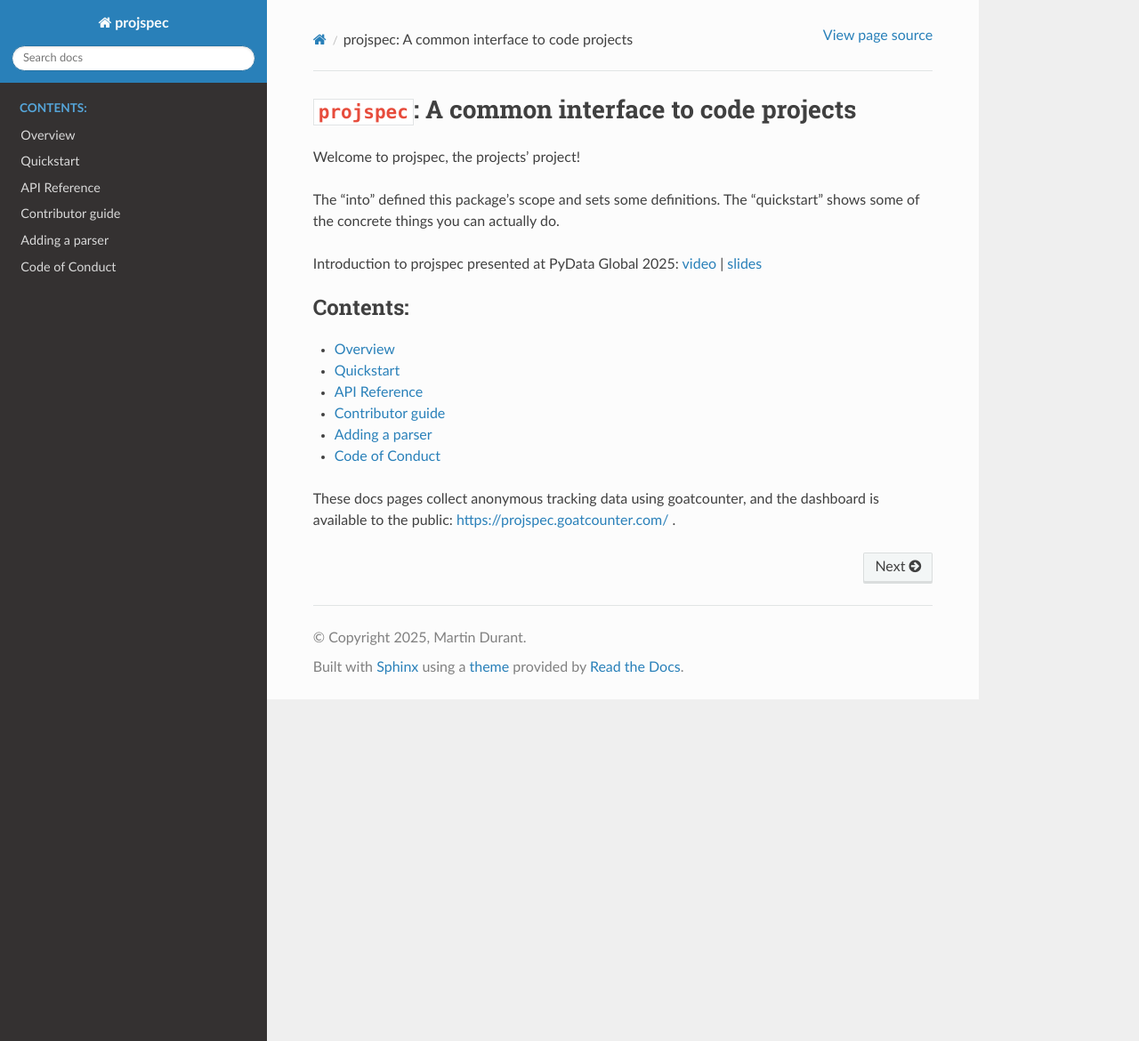
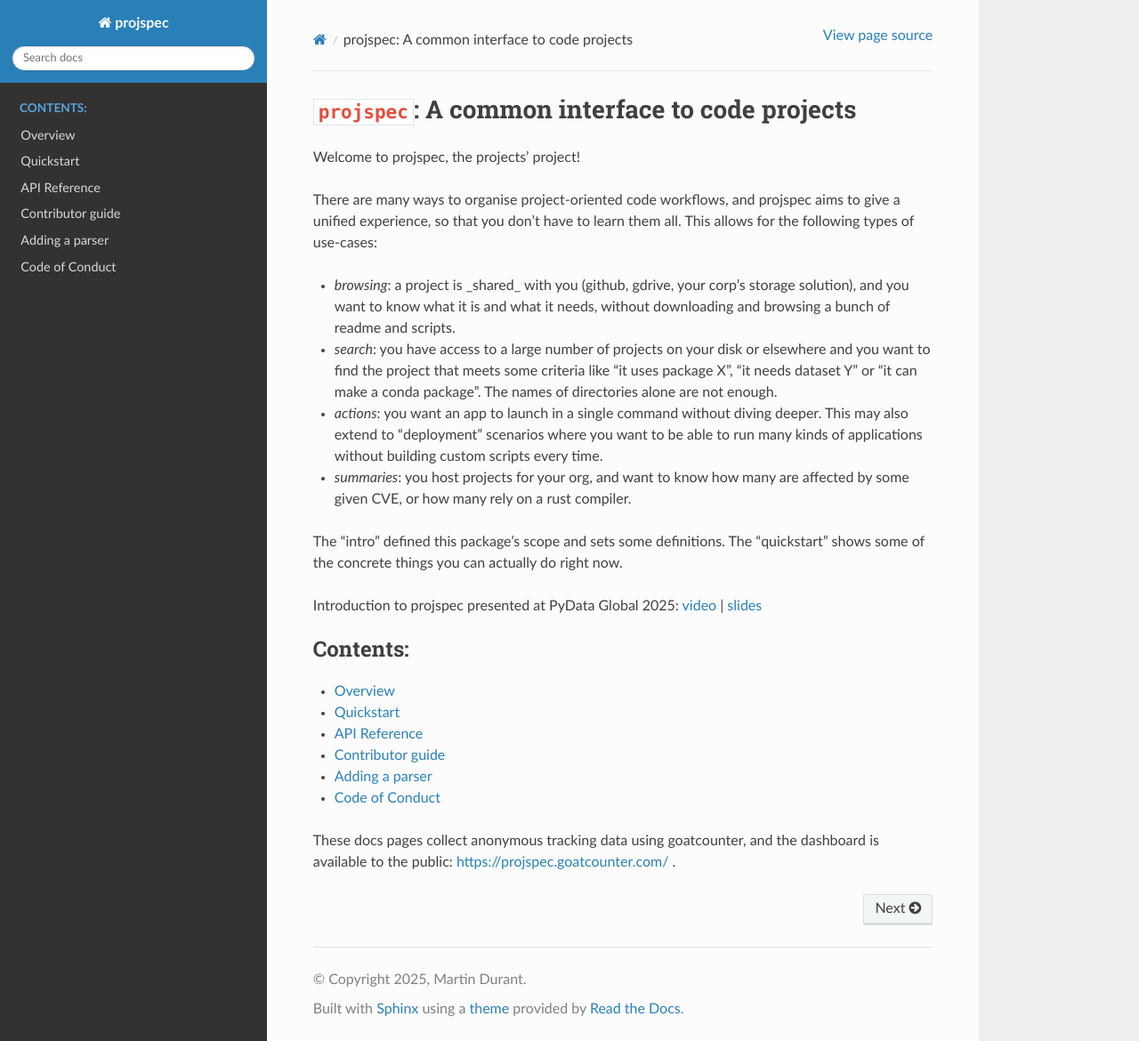
Before and after one commit to fsspec/projspec, a Sphinx documentation site: the page built from docs/source/index.rst, in a window 1280 px wide and 1170 px high. Shown: the whole window at 89% size. Built offline with Sphinx 7.4.7 and the Read the Docs theme 3.1.0, drawn with Linux system fonts in a browser that asks for light colours; the version number is read from the project's files by our own code.

Commit message:
Add docs foreword

```diff
--- a/docs/source/index.rst
+++ b/docs/source/index.rst
@@ -3,8 +3,24 @@
 
 Welcome to projspec, the projects' project!
 
-The "into" defined this package's scope and sets some definitions. The "quickstart"
-shows some of the concrete things you can actually do.
+There are many ways to organise project-oriented code workflows, and projspec aims
+to give a unified experience, so that you don't have to learn them all. This allows
+for the following types of use-cases:
+
+- *browsing*: a project is _shared_ with you (github, gdrive, your corp's storage solution), and
+  you want to know what it is and what it needs, without downloading and browsing a
+  bunch of readme and scripts.
+- *search*: you have access to a large number of projects on your disk or elsewhere and you want
+  to find the project that meets some criteria like "it uses package X", "it needs
+  dataset Y" or "it can make a conda package". The names of directories alone are not enough.
+- *actions*: you want an app to launch in a single command without diving deeper. This may also
+  extend to "deployment" scenarios where you want to be able to run many kinds of applications
+  without building custom scripts every time.
+- *summaries*: you host projects for your org, and want to know how many are affected by some given
+  CVE, or how many rely on a rust compiler.
+
+The "intro" defined this package's scope and sets some definitions. The "quickstart"
+shows some of the concrete things you can actually do right now.
 
 Introduction to projspec presented at PyData Global 2025: `video`_ | `slides`_
 
```
